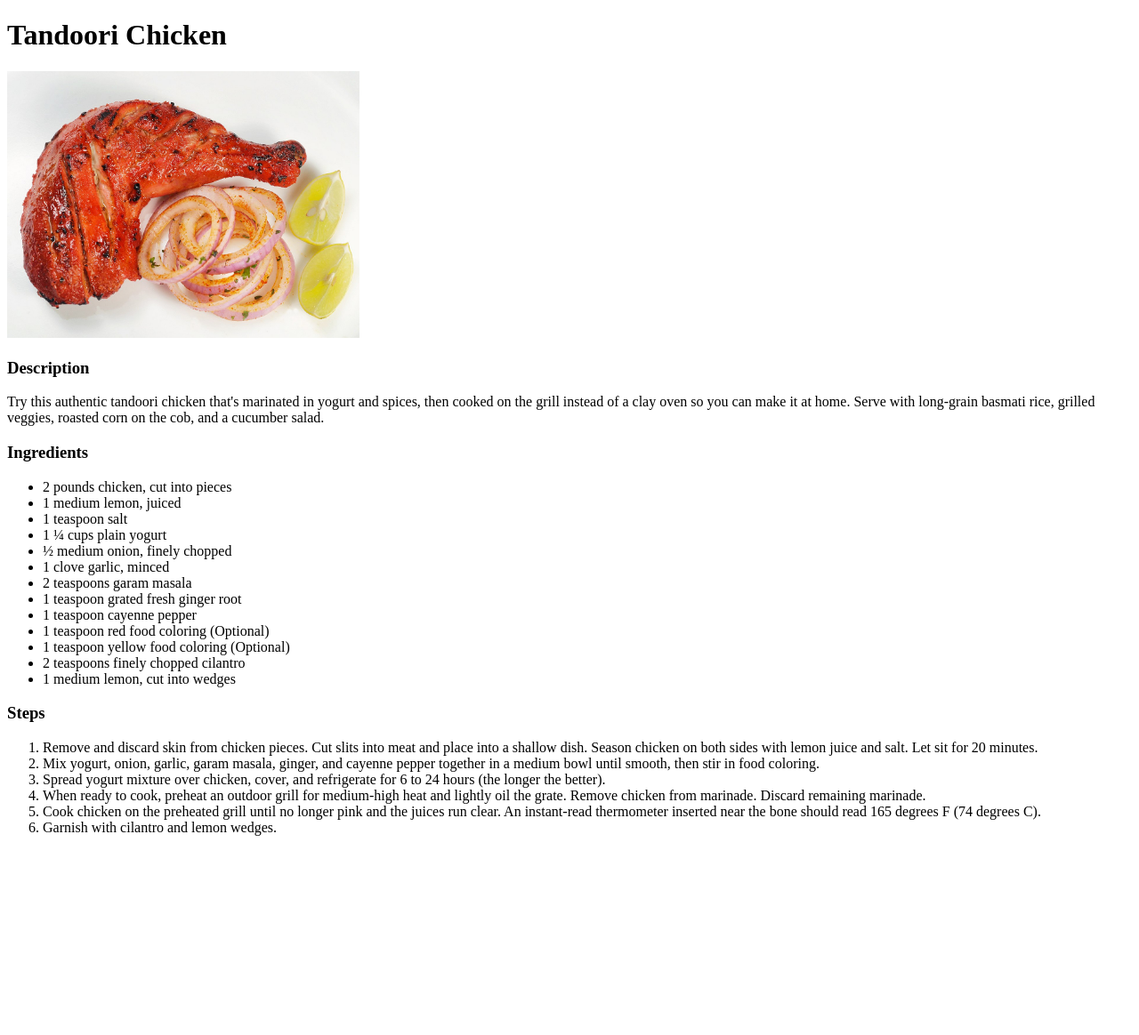
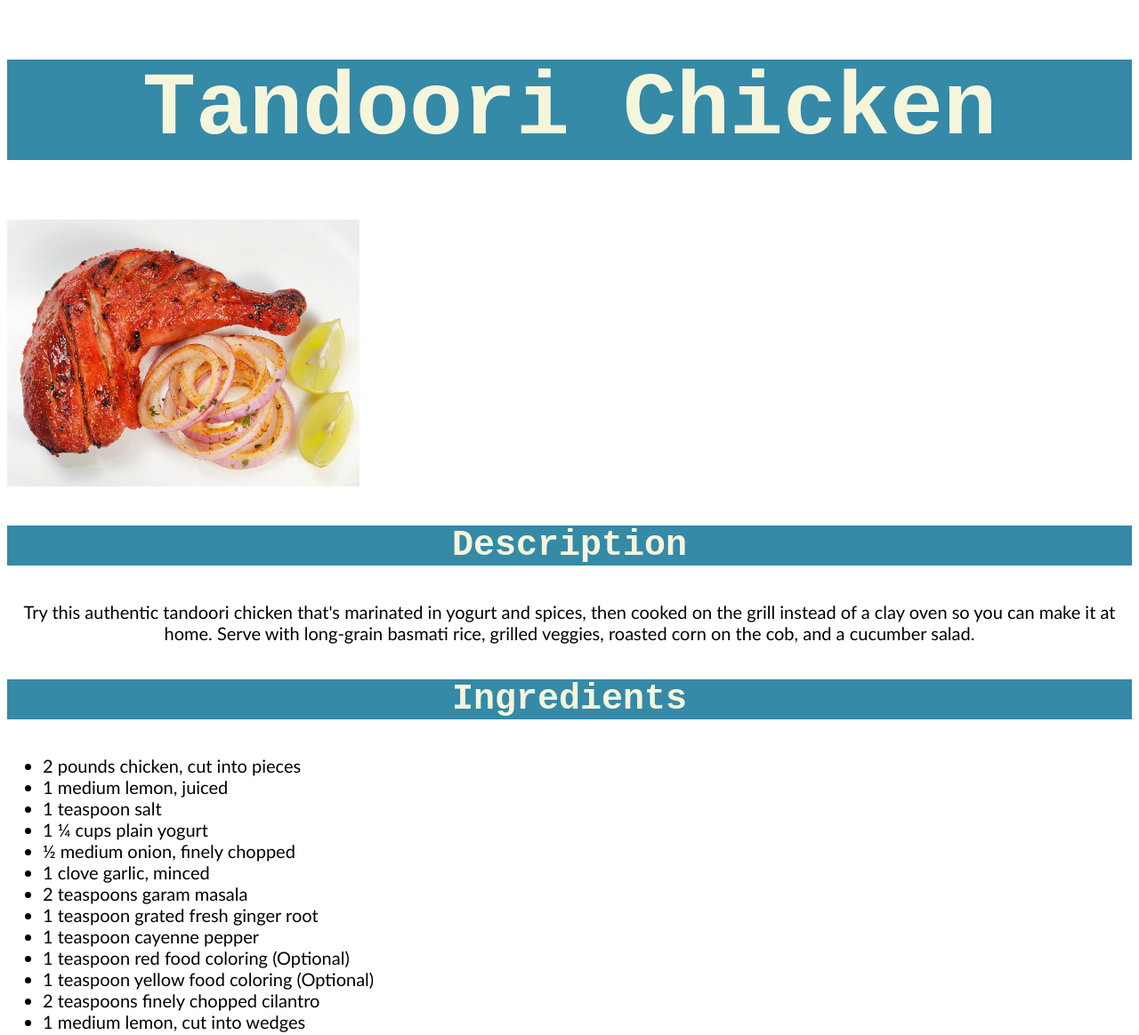
Before and after one commit to ruchik-panwal/odin-recipes, a plain HTML site: page recipes/tandoori-chicken.html in a window 1280 px wide. Shown: the top 1164 px of the page at 89% size. Before the commit the page ends 956 px from the top, so only its background shows below. Drawn offline with Linux system fonts and the light colour scheme.

Commit message:
added css

```diff
--- a/recipes/tandoori-chicken.html
+++ b/recipes/tandoori-chicken.html
@@ -2,18 +2,19 @@
 <html lang="en">
     <head>
         <meta charset="UTF-8">
+        <link rel="stylesheet" href="style.css">
         <title>Tandoori Chicken</title>
     </head>
 
     <body>
-        <h1>Tandoori Chicken</h1>
+        <h1 class="title">Tandoori Chicken</h1>
 
         <img src="../images/Tandoori chicken.jpg" alt="Tandoorii Chicken Image" height="300">
 
-        <h3>Description</h3>
-        <p>Try this authentic tandoori chicken that's marinated in yogurt and spices, then cooked on the grill instead of a clay oven so you can make it at home. Serve with long-grain basmati rice, grilled veggies, roasted corn on the cob, and a cucumber salad.</p>
-        <h3>Ingredients</h3>
-        <ul>
+        <h3 class="title head">Description</h3>
+        <p class="para">Try this authentic tandoori chicken that's marinated in yogurt and spices, then cooked on the grill instead of a clay oven so you can make it at home. Serve with long-grain basmati rice, grilled veggies, roasted corn on the cob, and a cucumber salad.</p>
+        <h3 class="title head">Ingredients</h3>
+        <ul class="para ls">
             <li>2 pounds chicken, cut into pieces</li>
             <li>1 medium lemon, juiced</li>
             <li>1 teaspoon salt</li>
@@ -29,9 +30,9 @@
             <li>1 medium lemon, cut into wedges</li>
         </ul>
 
-        <h3>Steps</h3>
+        <h3 class="title head">Steps</h3>
 
-        <ol>
+        <ol class="para ls">
             <li>Remove and discard skin from chicken pieces. Cut slits into meat and place into a shallow dish. Season chicken on both sides with lemon juice and salt. Let sit for 20 minutes.</li>
             <li>Mix yogurt, onion, garlic, garam masala, ginger, and cayenne pepper together in a medium bowl until smooth, then stir in food coloring.</li>
             <li>Spread yogurt mixture over chicken, cover, and refrigerate for 6 to 24 hours (the longer the better).</li>
```
Also changed, not shown: recipes/golden-butter-rice.html (+8 -7 lines), recipes/pav-bhaji.html (+9 -9 lines).
